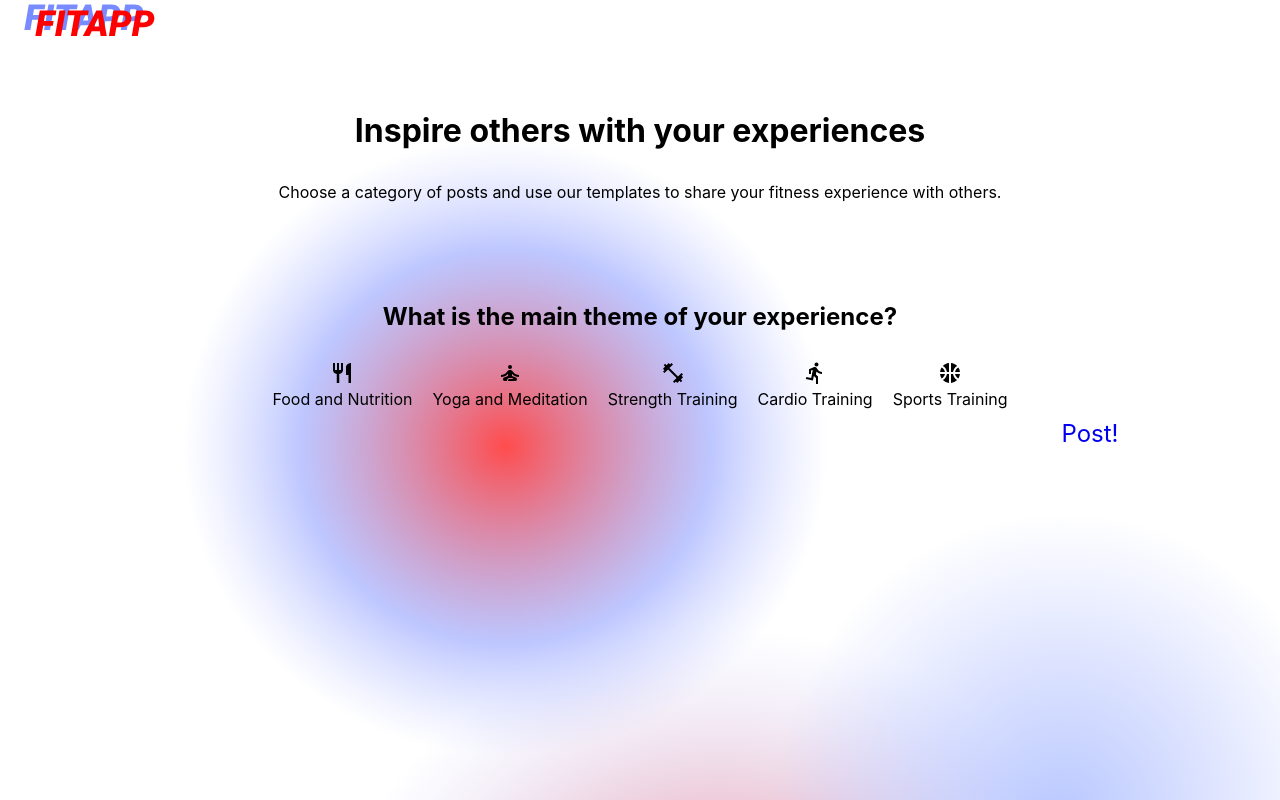
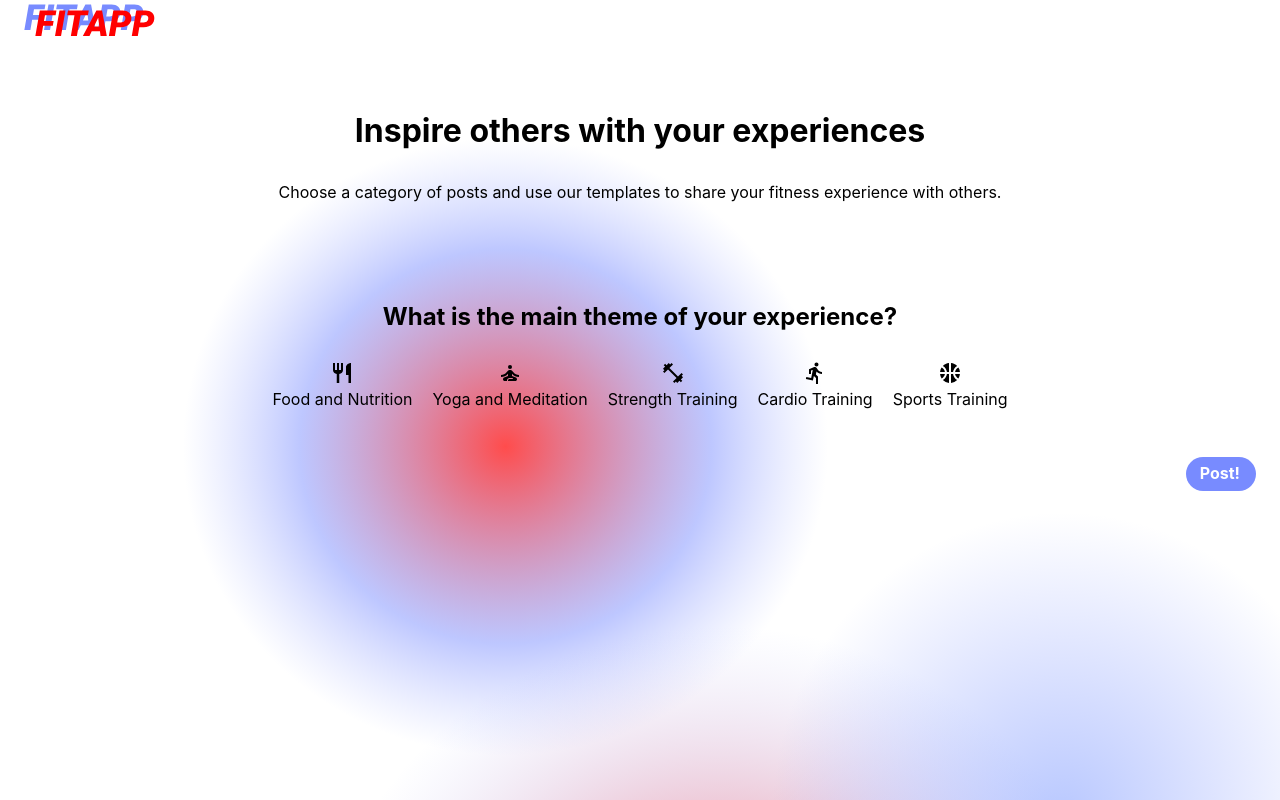
Before and after one commit to allenchen0705/fitapp, a React (Create React App) app in the folder my-app/: page /create in a window 1280 px wide. Built offline with nearby package versions, Linux system fonts and the light colour scheme.

Commit message:
category buttons + set up linter

```diff
--- /dev/null
+++ b/my-app/src/CardioForm.js
@@ -0,0 +1,7 @@
+function CardioForm() {
+    return (
+        <>Cardio</>
+    );
+}
+
+export default CardioForm;
--- a/my-app/src/CreatePost.css
+++ b/my-app/src/CreatePost.css
@@ -1,3 +1,12 @@
+:root {
+    --darkestBlue: #213FF8;
+    --darkBlue: #788BFF;
+    --blue: #9BB1FF;
+    --lightBlue: #BFD7FF;
+    --white: #ffffff;
+    --black: #000000;
+}
+
 .title {
     text-align: center;
     position: relative;
@@ -20,9 +29,13 @@
 
 .post {
     bottom: 0;
-    position: relative;
-    left: 450px;
-    font-size: 150%;
+    position: absolute;
+    right: 0;
+    font-weight: bold;
+    color: white;
+    background-color: var(--darkBlue);
+    border-radius: 20px;
+    padding: 6px 16px 8px 14px;
 }
 
 .categorydiv {
@@ -38,3 +51,7 @@
     opacity: 70%;
     cursor: pointer;
 }
+
+.forms {
+    padding: 36px;
+}
--- a/my-app/src/CreatePost.js
+++ b/my-app/src/CreatePost.js
@@ -1,7 +1,11 @@
-import React, { useState } from 'react';
-import './CreatePost.css';
+import React, { useState } from "react";
+import "./CreatePost.css";
 
 import YogaForm from "./YogaForm.js";
+import DietForm from "./DietForm";
+import StrengthForm from "./StrengthForm";
+import CardioForm from "./CardioForm";
+import SportForm from "./SportForm";
 
 import { ReactComponent as Logo } from "./assets/logo.svg";
 import { ReactComponent as Diet } from "./assets/restaurant_black_24dp.svg";
@@ -11,41 +15,51 @@ import { ReactComponent as Strength } from "./assets/fitness_center_black_24dp (
 import { ReactComponent as Cardio } from "./assets/directions_run_black_24dp.svg";
 
 function CreatePost() {
-  const [isOpen, setIsOpen] = useState(true);
+  // const [isOpen, setIsOpen] = useState();
+  const [template, setTemplate] = useState("");
 
   return (
     <div className="CreatePost">
       <Logo className="logo" />
       <div className="title">
         <h1>Inspire others with your experiences</h1>
-        <p className="choose">Choose a category of posts and use our templates to share your fitness experience with others.</p>
+        <p className="choose">
+          Choose a category of posts and use our templates to share your fitness
+          experience with others.
+        </p>
         <h2 className="theme">What is the main theme of your experience?</h2>
         <div className="categorydiv">
-          <div className="categorybtn">
+          <div onClick={() => setTemplate("Diet")} className="categorybtn">
             <Diet />
             <p>Food and Nutrition</p>
           </div>
-          <div className="categorybtn">
+          <div onClick={() => setTemplate("Yoga")} className="categorybtn">
             <Yoga />
             <p>Yoga and Meditation</p>
           </div>
-          <div className="categorybtn">
+          <div onClick={() => setTemplate("Strength")} className="categorybtn">
             <Strength />
             <p>Strength Training</p>
           </div>
-          <div className="categorybtn">
+          <div onClick={() => setTemplate("Cardio")} className="categorybtn">
             <Cardio />
             <p>Cardio Training</p>
           </div>
-          <div className="categorybtn">
+          <div onClick={() => setTemplate("Sports")} className="categorybtn">
             <Sports />
             <p>Sports Training</p>
           </div>
         </div>
-        <a className="post" href="/thankyou">Post!</a>
-        {isOpen && (
-          <YogaForm />
-        )}
+        <a className="post" href="/thankyou">
+          Post!
+        </a>
+        <div className="forms">
+          {template === "Diet" && <DietForm />}
+          {template === "Yoga" && <YogaForm />}
+          {template === "Cardio" && <CardioForm />}
+          {template === "Sports" && <SportForm />}
+          {template === "Strength" && <StrengthForm />}
+        </div>
       </div>
     </div>
   );
--- /dev/null
+++ b/my-app/src/DietForm.js
@@ -0,0 +1,7 @@
+function DietForm() {
+    return (
+        <>Diet</>
+    );
+}
+
+export default DietForm;
--- /dev/null
+++ b/my-app/src/SportForm.js
@@ -0,0 +1,7 @@
+function SportForm() {
+    return (
+        <>Sport</>
+    );
+}
+
+export default SportForm;
--- /dev/null
+++ b/my-app/src/StrengthForm.js
@@ -0,0 +1,7 @@
+function StrengthForm() {
+    return (
+        <>Strength</>
+    );
+}
+
+export default StrengthForm;
--- a/my-app/src/YogaForm.js
+++ b/my-app/src/YogaForm.js
@@ -1,6 +1,6 @@
 function YogaForm() {
     return (
-        <></>
+        <>Yoga</>
     );
 }
 
```
